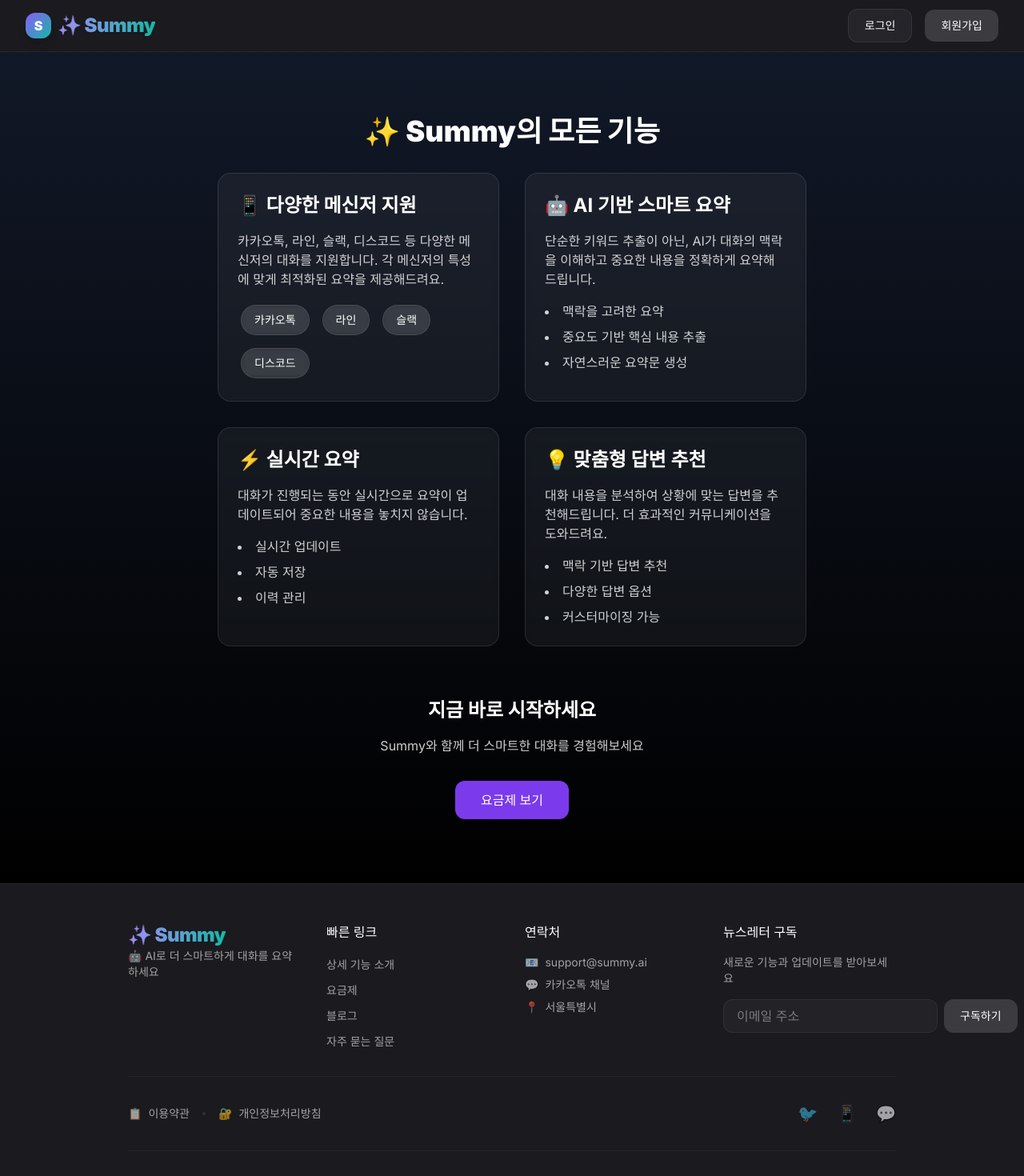
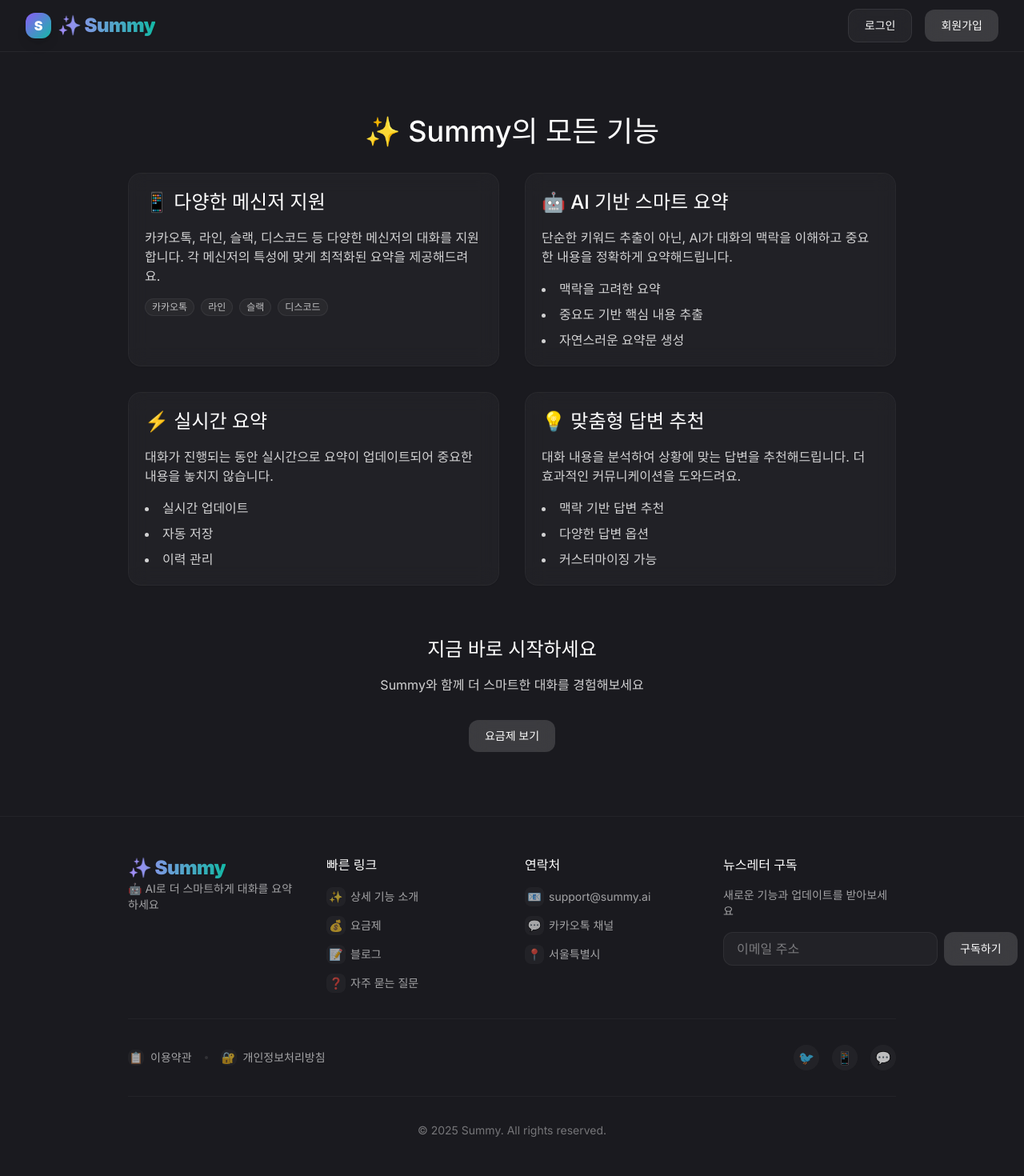
Before and after one commit to FLYLIKEB/summy, a Next.js app: page /features in a window 1280 px wide. Shown: the top 1470 px of the page at 80% size. Built offline with nearby package versions, Linux system fonts and the light colour scheme; a web font is replaced by a local one.

Commit message:
푸터 및 페이지들 애플 스타일로 업데이트

```diff
--- a/app/components/pricing/ContactCTA.tsx
+++ b/app/components/pricing/ContactCTA.tsx
@@ -3,13 +3,13 @@
 export default function ContactCTA() {
   return (
     <div className="mt-20 text-center">
-      <h2 className="text-2xl font-bold mb-4">더 자세한 정보가 필요하신가요?</h2>
+      <h2 className="text-2xl font-medium mb-4">더 자세한 정보가 필요하신가요?</h2>
       <p className="text-white/80 mb-8">
         요금제나 기능에 대해 더 자세히 알고 싶으시다면 문의해주세요
       </p>
       <Link
         href="/contact"
-        className="inline-block px-8 py-3 bg-purple-600 hover:bg-purple-700 text-white rounded-lg transition-colors"
+        className="apple-button apple-button-primary"
       >
         문의하기
       </Link>
--- a/app/faq/page.tsx
+++ b/app/faq/page.tsx
@@ -100,13 +100,13 @@
   })
 
   return (
-    <div className="bg-gradient-to-b from-gray-900 to-black text-white">
-      <div className="section-container py-16">
+    <div className="bg-apple-dark text-white">
+      <div className="apple-section-container py-16">
         <div className="text-center mb-12">
-          <h1 className="text-4xl font-black mb-4">
+          <h1 className="apple-section-title text-4xl mb-4">
             ❓ 자주 묻는 질문
           </h1>
-          <p className="text-xl text-white/80">
+          <p className="apple-section-description text-xl">
             궁금하신 점을 찾아보세요
           </p>
         </div>
@@ -120,13 +120,13 @@
                 placeholder="검색어를 입력하세요..."
                 value={searchQuery}
                 onChange={(e) => setSearchQuery(e.target.value)}
-                className="w-full px-4 py-3 rounded-lg bg-white/5 border border-white/10 text-white placeholder-white/40 focus:outline-none focus:border-purple-500"
+                className="w-full px-4 py-3 rounded-lg bg-white-opacity-04 border border-white-opacity-06 text-white placeholder-white/40 focus:outline-none focus:border-white-opacity-10"
               />
             </div>
             <select
               value={selectedCategory}
               onChange={(e) => setSelectedCategory(e.target.value)}
-              className="px-4 py-3 rounded-lg bg-white/5 border border-white/10 text-white focus:outline-none focus:border-purple-500"
+              className="px-4 py-3 rounded-lg bg-white-opacity-04 border border-white-opacity-06 text-white focus:outline-none focus:border-white-opacity-10"
             >
               <option value="all">전체 카테고리</option>
               {faqCategories.map(category => (
@@ -143,13 +143,13 @@
           {filteredFaqs.length > 0 ? (
             <div className="space-y-4">
               {filteredFaqs.map((faq, index) => (
-                <div key={index} className="card p-6">
+                <div key={index} className="apple-card apple-card-content">
                   <div className="flex items-start gap-4">
                     <div className="flex-1">
                       <div className="flex items-center gap-2 mb-2">
-                        <span className="text-sm text-purple-400">{faq.categoryTitle}</span>
+                        <span className="apple-tag">{faq.categoryTitle}</span>
                       </div>
-                      <h3 className="text-lg font-semibold mb-3">{faq.q}</h3>
+                      <h3 className="text-lg font-medium mb-3">{faq.q}</h3>
                       <p className="text-white/80">{faq.a}</p>
                     </div>
                   </div>
@@ -165,13 +165,13 @@
 
         {/* 추가 문의 CTA */}
         <div className="text-center mt-16">
-          <h2 className="text-2xl font-bold mb-4">더 자세한 정보가 필요하신가요?</h2>
+          <h2 className="text-2xl font-medium mb-4">더 자세한 정보가 필요하신가요?</h2>
           <p className="text-white/80 mb-8">
             원하시는 답변을 찾지 못하셨다면 문의해주세요
           </p>
           <a
             href="/contact"
-            className="inline-block px-8 py-3 bg-purple-600 hover:bg-purple-700 text-white rounded-lg transition-colors"
+            className="apple-button apple-button-primary"
           >
             문의하기
           </a>
--- a/app/features/page.tsx
+++ b/app/features/page.tsx
@@ -2,33 +2,33 @@
 
 export default function FeaturesPage() {
   return (
-    <main className="min-h-screen bg-gradient-to-b from-gray-900 to-black text-white">
-      <div className="section-container py-20">
-        <h1 className="text-4xl font-black mb-8 text-center">
+    <main className="min-h-screen bg-apple-dark text-white">
+      <div className="apple-section-container py-20">
+        <h1 className="apple-section-title text-4xl mb-8">
           ✨ Summy의 모든 기능
         </h1>
 
         <div className="grid grid-cols-1 md:grid-cols-2 gap-8">
           {/* 메신저 지원 */}
-          <div className="card p-6">
-            <h2 className="text-2xl font-bold mb-4">📱 다양한 메신저 지원</h2>
+          <div className="apple-card apple-card-content">
+            <h2 className="text-2xl font-medium mb-4">📱 다양한 메신저 지원</h2>
             <div className="space-y-4">
               <p className="text-white/80">
                 카카오톡, 라인, 슬랙, 디스코드 등 다양한 메신저의 대화를 지원합니다.
                 각 메신저의 특성에 맞게 최적화된 요약을 제공해드려요.
               </p>
               <div className="flex flex-wrap gap-2">
-                <span className="tag">카카오톡</span>
-                <span className="tag">라인</span>
-                <span className="tag">슬랙</span>
-                <span className="tag">디스코드</span>
+                <span className="apple-tag">카카오톡</span>
+                <span className="apple-tag">라인</span>
+                <span className="apple-tag">슬랙</span>
+                <span className="apple-tag">디스코드</span>
               </div>
             </div>
           </div>
 
           {/* AI 요약 */}
-          <div className="card p-6">
-            <h2 className="text-2xl font-bold mb-4">🤖 AI 기반 스마트 요약</h2>
+          <div className="apple-card apple-card-content">
+            <h2 className="text-2xl font-medium mb-4">🤖 AI 기반 스마트 요약</h2>
             <div className="space-y-4">
               <p className="text-white/80">
                 단순한 키워드 추출이 아닌, AI가 대화의 맥락을 이해하고
@@ -43,8 +43,8 @@
           </div>
 
           {/* 실시간 요약 */}
-          <div className="card p-6">
-            <h2 className="text-2xl font-bold mb-4">⚡ 실시간 요약</h2>
+          <div className="apple-card apple-card-content">
+            <h2 className="text-2xl font-medium mb-4">⚡ 실시간 요약</h2>
             <div className="space-y-4">
               <p className="text-white/80">
                 대화가 진행되는 동안 실시간으로 요약이 업데이트되어
@@ -59,8 +59,8 @@
           </div>
 
           {/* 맞춤형 답변 */}
-          <div className="card p-6">
-            <h2 className="text-2xl font-bold mb-4">💡 맞춤형 답변 추천</h2>
+          <div className="apple-card apple-card-content">
+            <h2 className="text-2xl font-medium mb-4">💡 맞춤형 답변 추천</h2>
             <div className="space-y-4">
               <p className="text-white/80">
                 대화 내용을 분석하여 상황에 맞는 답변을 추천해드립니다.
@@ -77,13 +77,13 @@
 
         {/* CTA 섹션 */}
         <div className="mt-16 text-center">
-          <h2 className="text-2xl font-bold mb-4">지금 바로 시작하세요</h2>
+          <h2 className="text-2xl font-medium mb-4">지금 바로 시작하세요</h2>
           <p className="text-white/80 mb-8">
             Summy와 함께 더 스마트한 대화를 경험해보세요
           </p>
           <a
             href="/pricing"
-            className="inline-block px-8 py-3 bg-purple-600 hover:bg-purple-700 text-white rounded-lg transition-colors"
+            className="apple-button apple-button-primary"
           >
             요금제 보기
           </a>
--- a/app/pricing/page.tsx
+++ b/app/pricing/page.tsx
@@ -6,13 +6,13 @@
 
 export default function PricingPage() {
   return (
-    <div className="bg-gradient-to-b from-purple-600 to-mint-600 text-white">
-      <div className="section-container py-16">
+    <div className="bg-apple-dark text-white">
+      <div className="apple-section-container py-16">
         <div className="text-center mb-12">
-          <h1 className="text-4xl font-black mb-4">
-            💜 합리적인 요금제로 시작하세요
+          <h1 className="apple-section-title text-4xl mb-4">
+            합리적인 요금제로 시작하세요
           </h1>
-          <p className="text-xl text-white/80">
+          <p className="apple-section-description text-xl">
             필요에 맞는 요금제를 선택하세요
           </p>
         </div>
--- a/components/Footer.tsx
+++ b/components/Footer.tsx
@@ -18,30 +18,53 @@
 
           <div className="text-center md:text-left">
             <h4 className="text-white font-medium mb-4">빠른 링크</h4>
-            <ul className="space-y-2">
-              <li><Link href="/features" className="text-sm text-white/60 hover:text-white transition-colors">상세 기능 소개</Link></li>
-              <li><Link href="/pricing" className="text-sm text-white/60 hover:text-white transition-colors">요금제</Link></li>
-              <li><Link href="/blog" className="text-sm text-white/60 hover:text-white transition-colors">블로그</Link></li>
-              <li><Link href="/faq" className="text-sm text-white/60 hover:text-white transition-colors">자주 묻는 질문</Link></li>
+            <ul className="space-y-3">
+              <li>
+                <Link href="/features" className="flex items-center justify-center md:justify-start text-sm text-white/60 hover:text-white transition-all group">
+                  <span className="w-6 h-6 flex items-center justify-center mr-1.5 bg-white-opacity-04 rounded-md group-hover:bg-white-opacity-06 transition-all">✨</span>
+                  상세 기능 소개
+                </Link>
+              </li>
+              <li>
+                <Link href="/pricing" className="flex items-center justify-center md:justify-start text-sm text-white/60 hover:text-white transition-all group">
+                  <span className="w-6 h-6 flex items-center justify-center mr-1.5 bg-white-opacity-04 rounded-md group-hover:bg-white-opacity-06 transition-all">💰</span>
+                  요금제
+                </Link>
+              </li>
+              <li>
+                <Link href="/blog" className="flex items-center justify-center md:justify-start text-sm text-white/60 hover:text-white transition-all group">
+                  <span className="w-6 h-6 flex items-center justify-center mr-1.5 bg-white-opacity-04 rounded-md group-hover:bg-white-opacity-06 transition-all">📝</span>
+                  블로그
+                </Link>
+              </li>
+              <li>
+                <Link href="/faq" className="flex items-center justify-center md:justify-start text-sm text-white/60 hover:text-white transition-all group">
+                  <span className="w-6 h-6 flex items-center justify-center mr-1.5 bg-white-opacity-04 rounded-md group-hover:bg-white-opacity-06 transition-all">❓</span>
+                  자주 묻는 질문
+                </Link>
+              </li>
             </ul>
           </div>
 
           <div className="text-center md:text-left">
             <h4 className="text-white font-medium mb-4">연락처</h4>
-            <ul className="space-y-2">
+            <ul className="space-y-3">
               <li>
-                <a href="mailto:support@summy.ai" className="text-sm text-white/60 hover:text-white transition-colors flex items-center justify-center md:justify-start gap-2">
-                  <span>📧</span> support@summy.ai
+                <a href="mailto:support@summy.ai" className="flex items-center justify-center md:justify-start text-sm text-white/60 hover:text-white transition-all group">
+                  <span className="w-6 h-6 flex items-center justify-center mr-1.5 bg-white-opacity-04 rounded-md group-hover:bg-white-opacity-06 transition-all">📧</span>
+                  support@summy.ai
                 </a>
               </li>
               <li>
-                <a href="https://pf.kakao.com/_xxxxx" target="_blank" rel="noopener noreferrer" className="text-sm text-white/60 hover:text-white transition-colors flex items-center justify-center md:justify-start gap-2">
-                  <span>💬</span> 카카오톡 채널
+                <a href="https://pf.kakao.com/_xxxxx" target="_blank" rel="noopener noreferrer" className="flex items-center justify-center md:justify-start text-sm text-white/60 hover:text-white transition-all group">
+                  <span className="w-6 h-6 flex items-center justify-center mr-1.5 bg-white-opacity-04 rounded-md group-hover:bg-white-opacity-06 transition-all">💬</span>
+                  카카오톡 채널
                 </a>
               </li>
               <li>
-                <a href="https://maps.google.com/?q=서울특별시" target="_blank" rel="noopener noreferrer" className="text-sm text-white/60 hover:text-white transition-colors flex items-center justify-center md:justify-start gap-2">
-                  <span>📍</span> 서울특별시
+                <a href="https://maps.google.com/?q=서울특별시" target="_blank" rel="noopener noreferrer" className="flex items-center justify-center md:justify-start text-sm text-white/60 hover:text-white transition-all group">
+                  <span className="w-6 h-6 flex items-center justify-center mr-1.5 bg-white-opacity-04 rounded-md group-hover:bg-white-opacity-06 transition-all">📍</span>
+                  서울특별시
                 </a>
               </li>
             </ul>
@@ -67,48 +90,50 @@
 
         <div className="flex flex-col sm:flex-row justify-between items-center gap-6 border-t border-white-opacity-04 pt-8">
           <div className="flex flex-col sm:flex-row gap-4 items-center">
-            <Link href="/terms" className="text-sm text-white/60 hover:text-white transition-colors flex items-center gap-2">
-              <span>📋</span> 이용약관
+            <Link href="/terms" className="flex items-center gap-2 text-sm text-white/60 hover:text-white transition-all group">
+              <span className="w-5 h-5 flex items-center justify-center bg-white-opacity-04 rounded-md group-hover:bg-white-opacity-06 transition-all">📋</span>
+              이용약관
             </Link>
             <div className="hidden sm:block w-1 h-1 rounded-full bg-white-opacity-10" />
-            <Link href="/privacy" className="text-sm text-white/60 hover:text-white transition-colors flex items-center gap-2">
-              <span>🔐</span> 개인정보처리방침
+            <Link href="/privacy" className="flex items-center gap-2 text-sm text-white/60 hover:text-white transition-all group">
+              <span className="w-5 h-5 flex items-center justify-center bg-white-opacity-04 rounded-md group-hover:bg-white-opacity-06 transition-all">🔐</span>
+              개인정보처리방침
             </Link>
           </div>
-          <div className="flex gap-6">
+          <div className="flex gap-4">
             <a
               href="https://twitter.com/summy_ai"
               target="_blank"
               rel="noopener noreferrer"
-              className="text-white/60 hover:text-white transition-colors"
+              className="w-8 h-8 flex items-center justify-center rounded-full bg-white-opacity-04 hover:bg-white-opacity-08 text-white/70 hover:text-white transition-all"
               aria-label="트위터"
             >
-              <span className="text-xl">🐦</span>
+              <span className="text-base">🐦</span>
             </a>
             <a
               href="https://instagram.com/summy.ai"
               target="_blank"
               rel="noopener noreferrer"
-              className="text-white/60 hover:text-white transition-colors"
+              className="w-8 h-8 flex items-center justify-center rounded-full bg-white-opacity-04 hover:bg-white-opacity-08 text-white/70 hover:text-white transition-all"
               aria-label="인스타그램"
             >
-              <span className="text-xl">📱</span>
+              <span className="text-base">📱</span>
             </a>
             <a
               href="https://pf.kakao.com/_xxxxx"
               target="_blank"
               rel="noopener noreferrer"
-              className="text-white/60 hover:text-white transition-colors"
+              className="w-8 h-8 flex items-center justify-center rounded-full bg-white-opacity-04 hover:bg-white-opacity-08 text-white/70 hover:text-white transition-all"
               aria-label="카카오톡"
             >
-              <span className="text-xl">💬</span>
+              <span className="text-base">💬</span>
             </a>
           </div>
         </div>
 
         <div className="mt-8 pt-8 border-t border-white-opacity-04 text-center">
           <p className="text-sm text-white/40">
-            💜 © 2025 Summy. All rights reserved.
+            © 2025 Summy. All rights reserved.
           </p>
         </div>
       </div>
```
